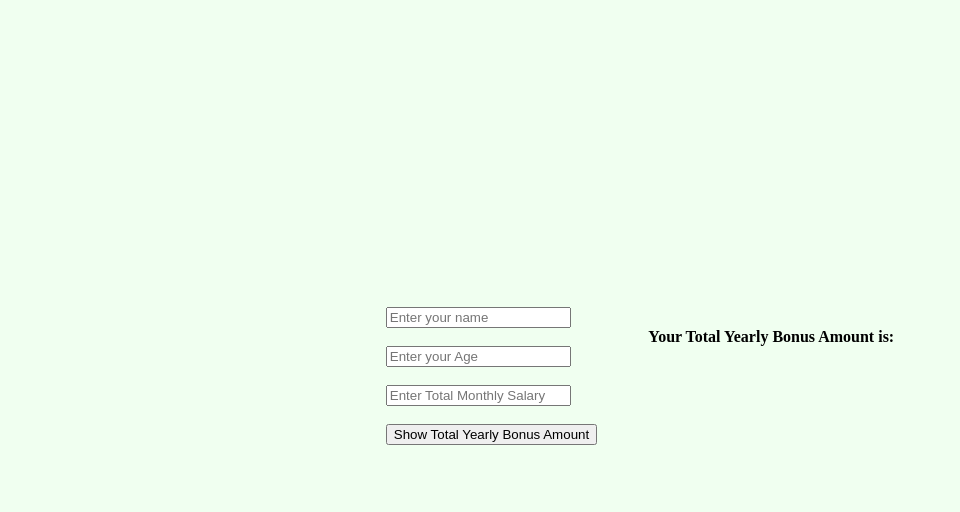
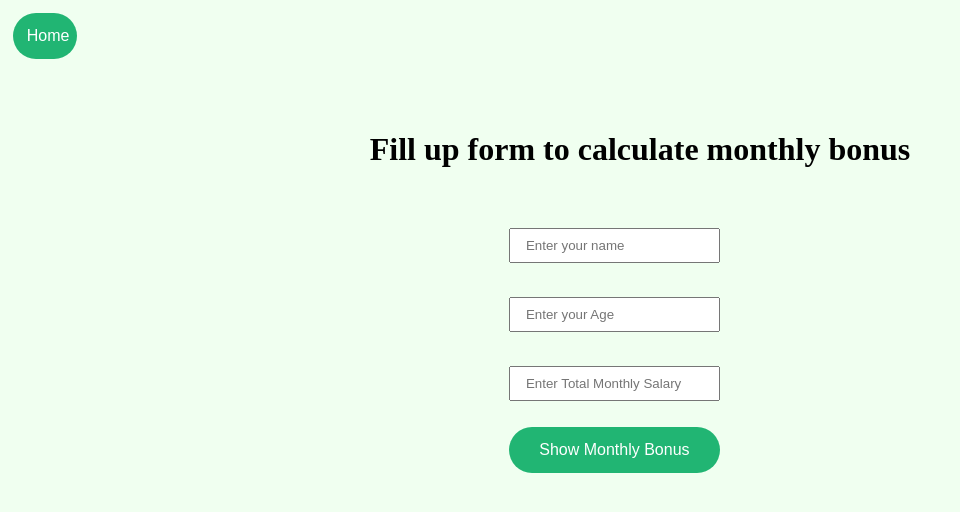
Before and after one commit to Redstrider97/MIS455---Midterm, a plain HTML site: page page2.html in a window 1280 px wide. Shown: the whole page, without its empty margins (0-960 px from the left). Drawn offline with Linux system fonts and the light colour scheme.

Commit message:
Final Commit

```diff
--- a/page2.html
+++ b/page2.html
@@ -7,18 +7,17 @@
     <link rel="stylesheet" href="style.css">
 </head>
 <body class="page2">
+    <a href="index.html"><button class="home">Home</button></a>
+    <h1 class="head1">Fill up form to calculate monthly bonus</h1>
     <div class="container">
-        <div class="box1">
-    <input id="name" type="text" placeholder="Enter your name"> <br><br>
-    <input id="age" type="text" placeholder="Enter your Age"> <br><br>
-    <input id="salary" type="text" placeholder="Enter Total Monthly Salary"> <br><br>
-    <button id="result" onclick="process()">Show Total Yearly Bonus Amount</button>
+    <div class="box1">
+    <input class="form" id="name" type="text" placeholder="Enter your name"> <br><br>
+    <input class="form" id="age" type="text" placeholder="Enter your Age"> <br><br>
+    <input class="form" id="salary" type="text" placeholder="Enter Total Monthly Salary"> <br><br>
+    <button class="page2btn" id="result" onclick="process()">Show Monthly Bonus</button>
         </div>
     <div class="box1">
-        <h4>Your Total Yearly Bonus Amount is: </h4>
-            <p id="para1"></p>
-            <p id="para2"></p>
-            <p id="p3"></p>
+            <p class="result" id="para1"></p>
             <script src="index.js"></script>
     </div>
 </div>
--- a/style.css
+++ b/style.css
@@ -4,7 +4,7 @@ body{
 .upperBox{
     background-color: rgb(240, 255, 240);
     padding-bottom: 3%;
-        margin:auto;
+    margin:auto;
 }
 .header {
     display: flex;
@@ -84,6 +84,9 @@ body{
     border-radius: 25px;
     padding: 10px;
 }
+a:link {
+    text-decoration: none;
+}
 .cols {
     padding-left: 2%;
     padding-right: 2%;
@@ -145,7 +148,7 @@ body{
     background-color: rgb(240, 255, 240);
 }
 .container {
-    margin-top: 20%;
+    margin-top: 3%;
     display: flex;
     justify-content: center;
     align-content: center;
@@ -153,5 +156,51 @@ body{
 .box1 {
     padding-left: 2%;
     padding-right: 2%;
+    padding-top: 1%;
+}
+.page2btn {
+    text-align: center;
+    word-wrap: none;
+    text-decoration: none;
+    border:none;
+    width: 100%;
+    font-weight: 4px;
+    color: white;
+    font-size: 16px;
+    display: inline;
+    background-color: rgb(33, 181, 115);
+    border-radius: 25px;
+    padding: 14px;
+    white-space: nowrap;
+}
+.result {
+    font-weight: bold;
+    font-size: 17px;
+}
+.head1 {
     padding-top: 4%;
+    text-align: center;
 }
+.form {
+    width: 100%;
+    padding: 8px 15px;
+    margin: 8px 0;
+    box-sizing: border-box;
+}
+.home {
+        text-align: center;
+        word-wrap: none;
+        text-decoration: none;
+        border:none;
+        width: 5%;
+        font-weight: 4px;
+        color: white;
+        font-size: 16px;
+        display: inline;
+        background-color: rgb(33, 181, 115);
+        border-radius: 25px;
+        padding: 14px;
+        margin-top: 1%;
+        margin-left: 1%;
+        white-space: nowrap;
+}
```
